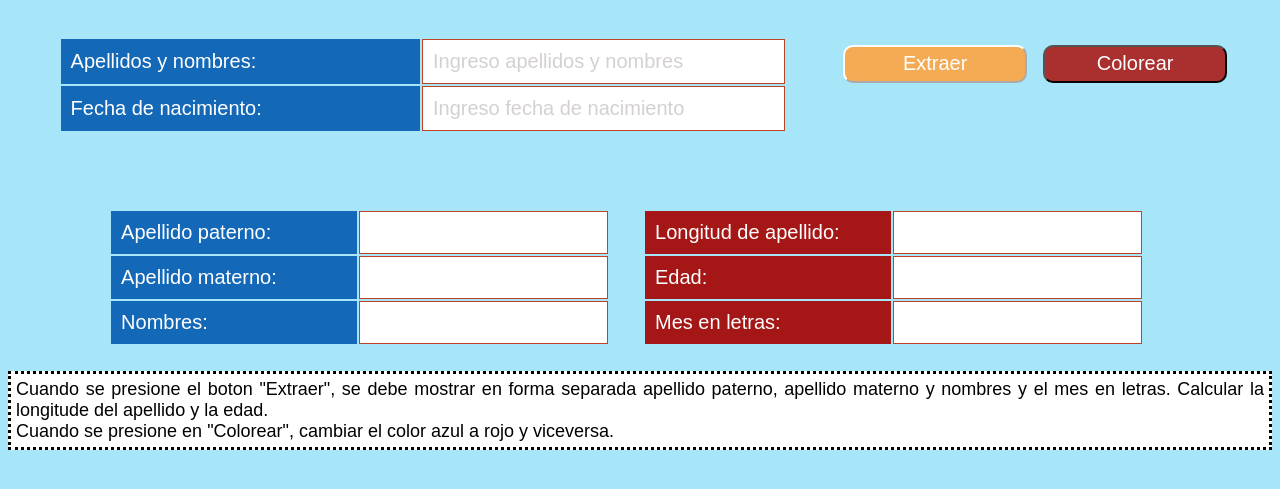
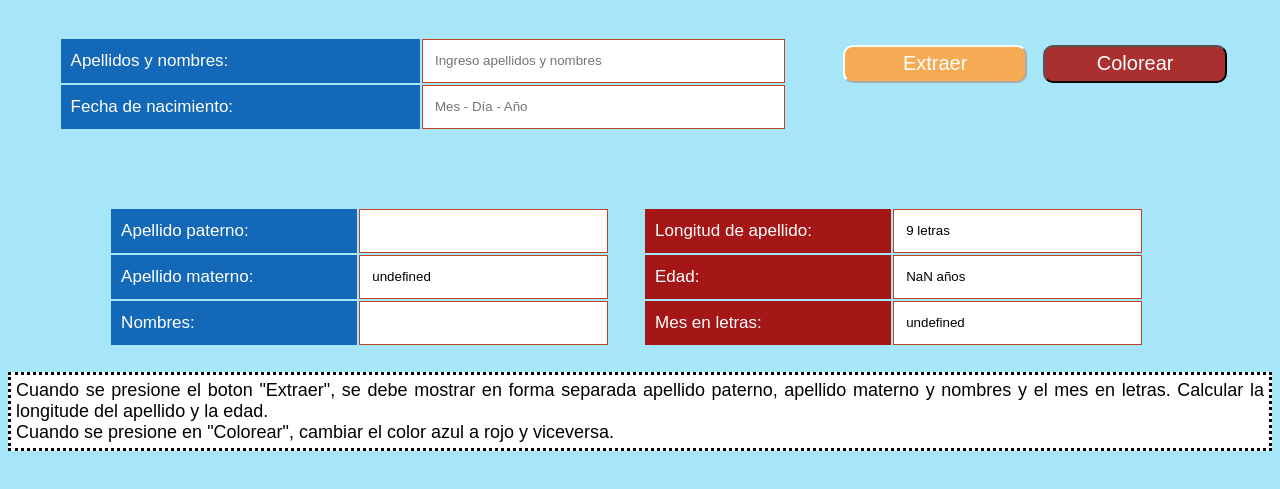
Before and after one commit to Leidy-Thalia/Leidy-Thalia.github.io, a plain HTML site: page index1.html in a window 1280 px wide. Both pictures are taken after a click on the button "Extraer". Shown: the part 77-566 px from the top of the page. Drawn offline with Linux system fonts and the light colour scheme.

Commit message:
proyecto completo 1.1

```diff
--- a/Estilos/estilojs.css
+++ b/Estilos/lab05.css
@@ -7,11 +7,10 @@ div{
     text-align:left;
     margin: 0% 0% 2% 4%;
     display: flex;
+}
 
-}
 .div2{
     margin: 6% 4% 2% 8%;
-
 }
 
 .tamTab{
@@ -19,15 +18,16 @@ div{
 }
 
 tr , th{
-    padding: 10px;
-    font-size: 20px;
+    padding-left: 10px;
+    font-size: 17px;
     font-weight: normal;
+    height: 40px;
 }
+
 th{
     width: 210px;
-    margin: 0px 10px 0px 0px;
+    height: 40px;
 }
-
 
 table{
     width: 45%;
@@ -39,19 +39,17 @@ table{
     border-color: #1468b8;
 }
 
-
 .thColum3{
     background: #a51616;
     color: rgb(255, 255, 255);
     border-color: #b63524;
-
 }
 
 .thColum2{
-    color: rgba(122, 108, 108, 0.322);
+    color: rgb(0, 0, 0);
     background: rgb(255, 255, 255);
     border: 1px solid #be4324;
-
+    margin: 0%;
 }
 
 button{
@@ -100,3 +98,10 @@ button{
 
     margin: 0% 0% 0% 3%;
 }
+
+input{
+      width: 90%;
+      height: 90%;
+      border-color: #ffffff;
+      border-style: none;
+}
--- a/index1.html
+++ b/index1.html
@@ -6,9 +6,10 @@
         <title></title>
         <meta name="description" content="">
         <meta name="viewport" content="width=device-width, initial-scale=1">
-        <link rel="stylesheet" href="Estilos/estilojs.css">
+        <link rel="stylesheet" href="Estilos/lab05.css">
         <meta name="viewport" content="width=device-width, initial-scale=1.0"&amp;gt;>
     </head>
+
     <body>
         <header>
             <h4>LABORATORIO 05: TALLER DE JAVASCRIPT</h4>
@@ -16,52 +17,53 @@
         <div>
             <table class="tamTab">
                 <tr>
-                    <th class="thColum1">Apellidos y nombres: </th>
-                    <th class="thColum2">Ingreso apellidos y nombres</th>
+                    <th class="thColum1" id= "APEnom">Apellidos y nombres: </th>
+                    <th class="thColum2"> <input type="text" placeholder="Ingreso apellidos y nombres"   id="IAPEnom"> </input>
+                    </th>
+
                 </tr>
 
                 <tr>
-                    <th class="thColum1" >Fecha de nacimiento: </th>
-                    <th class="thColum2" >Ingreso fecha de nacimiento</th>
+                    <th class="thColum1" id="FECnac" >Fecha de nacimiento: </th>
+                    <th class="thColum2"><input type="text" placeholder="Mes - Día - Año" id="IFECnac" > </input>
+                    </th>
                 </tr>
             </table>
 
             <div>
-                <button  class="boton1">Extraer</button>
-                <button  class="boton2">Colorear</button>
-
+                <button type="button"  class="boton1" id="extraer" > Extraer</button>
+                <button type="button"  class="boton2" id="colorear"> Colorear</button>
             </div>
-
         </div>
 
         <div class="div2">
             <table>
                 <tr>
-                    <th class="thColum1">Apellido paterno:</th>
-                    <th class="thColum2"> </th>
+                    <th class="thColum1" id="APEpat" >Apellido paterno:</th>
+                    <th class="thColum2"><input type="text" value=" "  id="IAPEpat"> </input> </th>
                 </tr>
                 <tr>
-                    <th class="thColum1">Apellido materno:</th>
-                    <th class="thColum2"> </th>
+                    <th class="thColum1" id="APEmat">Apellido materno:</th>
+                    <th class="thColum2"> <input type="text" value=" "  id="IAPEmat"> </input> </th>
                 </tr>
                 <tr>
-                    <th class="thColum1">Nombres: </th>
-                    <th class="thColum2"> </th>
+                    <th class="thColum1" id="NOM" >Nombres: </th>
+                    <th class="thColum2" > <input type="text" value=" " id="INOM"> </input> </th>
                 </tr>
             </table>
 
             <table class="marg2">
                 <tr>
-                    <th class="thColum3">Longitud de apellido: </th>
-                    <th class="thColum2"> </th>
+                    <th class="thColum3" id="LONape">Longitud de apellido: </th>
+                    <th class="thColum2"> <input type="text" value=" "  id="ILONape"> </input> </th>
                 </tr>
                 <tr>
-                    <th class="thColum3">Edad: </th>
-                    <th class="thColum2"> </th>
+                    <th class="thColum3" id="EDA">Edad: </th>
+                    <th class="thColum2"> <input type="text" value=" "  id="IEDA"> </input> </th>
                 </tr>
                 <tr>
-                    <th class="thColum3">Mes en letras:  </th>
-                    <th class="thColum2">  </th>
+                    <th class="thColum3" id="MES">Mes en letras:  </th>
+                    <th class="thColum2" > <input type="text" value=" "  id="IMES">  </input> </th>
                 </tr>
             </table>
         </div>
@@ -71,6 +73,6 @@
             letras. Calcular la longitude del apellido y la edad. <br>
             Cuando se presione en "Colorear", cambiar el color azul a rojo y viceversa.
         </section>
-        <script src="" async defer></script>
+        <script src="lab05.js" async defer></script>
     </body>
 </html>
--- /dev/null
+++ b/lab05.js
@@ -0,0 +1,86 @@
+(function() {
+
+    window.onload = function() {
+        let button = document.getElementById("colorear");
+        let AN = document.getElementById("APEnom");
+        let Fec = document.getElementById("FECnac");
+        let AP = document.getElementById("APEpat");
+        let AM = document.getElementById("APEmat");
+        let Noms = document.getElementById("NOM");
+        let LA = document.getElementById("LONape");
+        let E = document.getElementById("EDA");
+        let ML = document.getElementById("MES");
+
+        button.addEventListener("click", pintarCajas);
+
+        let cont = 0;
+
+        function pintarCajas() {
+            if (cont % 2 == 0) {
+                AN.style.backgroundColor = "#a51616";
+                Fec.style.backgroundColor = "#a51616";
+                AP.style.backgroundColor = "#a51616";
+                AM.style.backgroundColor = "#a51616";
+                Noms.style.backgroundColor = "#a51616";
+                LA.style.backgroundColor = "#1468b8";
+                E.style.backgroundColor = "#1468b8";
+                ML.style.backgroundColor = "#1468b8";
+            }
+
+            if (cont % 2 != 0) {
+                AN.style.backgroundColor = "#1468b8";
+                Fec.style.backgroundColor = "#1468b8";
+                AP.style.backgroundColor = "#1468b8";
+                AM.style.backgroundColor = "#1468b8";
+                Noms.style.backgroundColor = "#1468b8";
+                LA.style.backgroundColor = "#a51616";
+                E.style.backgroundColor = "#a51616";
+                ML.style.backgroundColor = "#a51616";
+            }
+            cont = cont + 1;
+        }
+
+        let butextraer = document.getElementById("extraer");
+
+        butextraer.addEventListener("click", function() {
+
+            const APnom  = document.getElementById('IAPEnom');
+            let APnombres = APnom.value;
+            let NMat = APnombres .split(/\s+/);
+            const PAT = document.getElementById('IAPEpat');
+            PAT.value = NMat[0];
+            const MAT = document.getElementById('IAPEmat');
+            MAT.value = NMat[1];
+            const NomCompletos = document.getElementById('INOM');
+
+            for (let i = 2; i < NMat.length; i++) {
+                NomCompletos.value += NMat[i] + " ";
+            }
+
+            document.getElementById("ILONape").value = ((PAT.value+ MAT.value).length + " letras ");
+
+            let fecha = document.getElementById("IFECnac").value;
+            let a = new Date();
+            let cump = new Date(fecha);
+            let edad = a.getFullYear() - cump.getUTCFullYear();
+            let mes = (a.getMonth() + 1) - (cump.getMonth() + 1);
+            console.log((a.getMonth() + 1) + "-" + (cump.getMonth() + 1));
+
+            if (mes < 0) {
+                edad= edad -1;
+            } else if (mes == 0) {
+                if (a.getDate() < cump.getDate()) {
+                    edad= edad - 1;
+                }
+            }
+
+            document.getElementById("IEDA").value = (+ edad + " años");
+            let meses = ["Enero", "Febrero", "Marzo", "Abril", "Mayo", "Junio",
+                "Julio", "Agosto", "Septiembre", "Octubre", "Noviembre", "Diciembre"
+            ];
+            let dia = new Date(cump);
+            document.getElementById("IMES").value = (meses[dia.getMonth()]);
+        });
+    }
+
+})();
```
